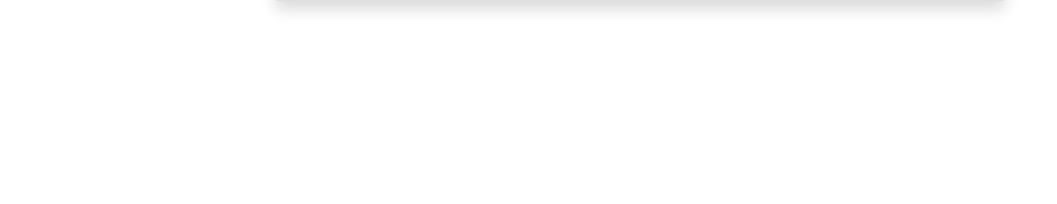
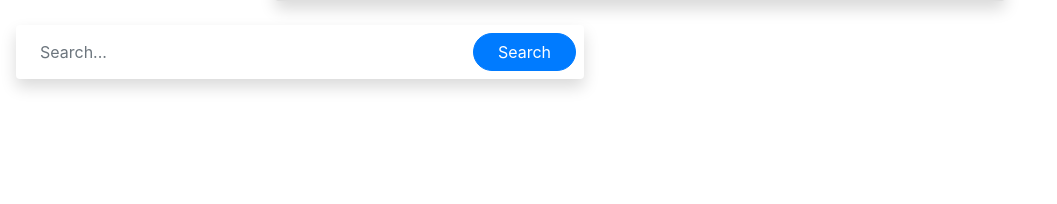
Before and after one commit to 24f1000430/vehicle-parking-app-v1, a Flask app: page /admin/users in a window 1280 px wide. Shown: the part 258-462 px from the top of the page, without its empty margins (0-1057 px from the left). Run offline with Flask 3, Linux system fonts and the light colour scheme; the visitor is signed in with stand-in values (Sample User, id 1); data comes from the database, SQL or seed files in the repository.

```diff
--- a/templates/admin_users.html
+++ b/templates/admin_users.html
@@ -43,4 +43,11 @@
   </div>
 </div>
 
+<div class="position-fixed bottom-0 start-50 translate-middle-x w-100 px-3 pb-3" style="max-width: 600px; z-index: 1050;">
+  <form class="d-flex bg-white rounded shadow p-2">
+    <input class="form-control border-0 flex-grow-1 px-3" type="search"
+      placeholder="Search..." aria-label="Search">
+    <button class="btn btn-primary rounded-pill ms-4 px-4" type="submit"> Search </button>
+  </form>
+</div>
 {% endblock %}
```
